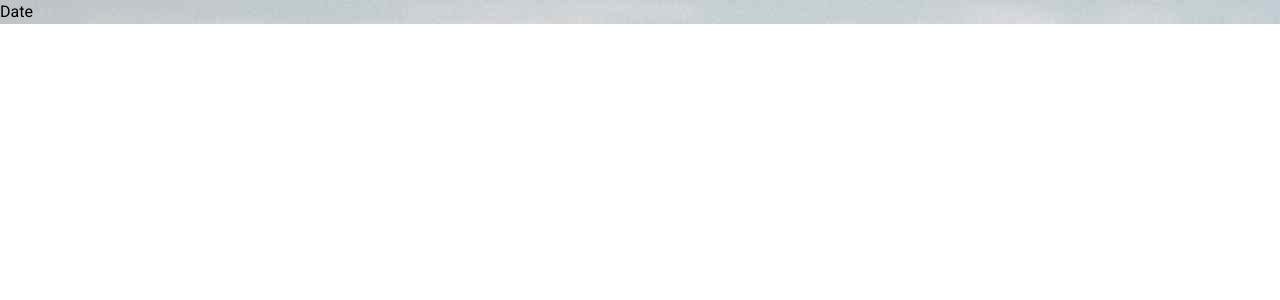
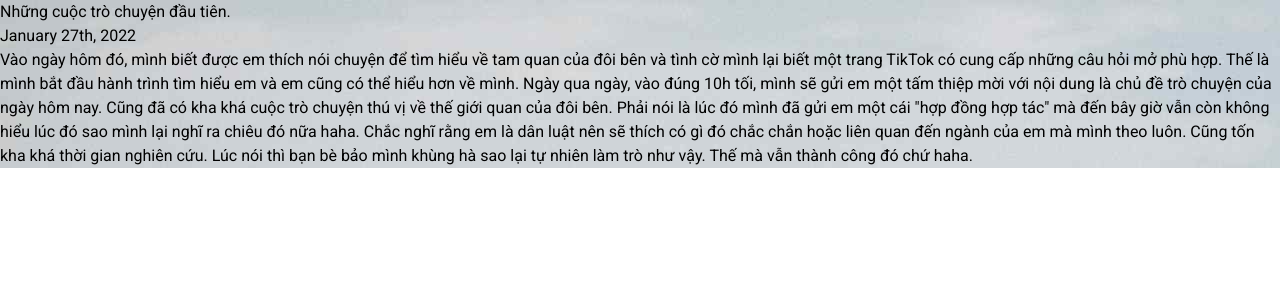
Before and after one commit to hungquoc1410/quocandlan, a Next.js app: page /date/20220127 in a window 1280 px wide. Shown: the top 300 px of the page. Built offline with nearby package versions, Linux system fonts and the light colour scheme.

Commit message:
[ADD] basic date component

```diff
--- a/pages/date/[date].tsx
+++ b/pages/date/[date].tsx
@@ -1,9 +1,28 @@
+import { cardDetails } from '@/utils/cardDetails'
 import type { NextComponentType, NextPageContext } from 'next'
+import { useRouter } from 'next/router'
 
 interface Props {}
 
 const Date: NextComponentType<NextPageContext, {}, Props> = (props: Props) => {
-    return <div>Date</div>
+    const router = useRouter()
+    const { query } = router
+    const detail = cardDetails.filter((d) => d.name == query.date)[0]
+    return (
+        <div className="min-h-screen w-full bg-black/50 text-white">
+            <div className="container mx-auto py-12">
+                <h3 className="mb-1 flex items-center text-center text-lg font-semibold text-white">
+                    {detail.description}
+                </h3>
+                <time className="mb-2 block text-center text-sm font-normal leading-none text-gray-400 dark:text-gray-500">
+                    {detail.time}
+                </time>
+                <p className="mb-4 max-w-md overflow-hidden text-ellipsis whitespace-nowrap text-center text-base font-normal text-gray-400">
+                    {detail.longText}
+                </p>
+            </div>
+        </div>
+    )
 }
 
 export default Date
```
Also changed, not shown: components/Timeline.tsx (+5 -4 lines).
